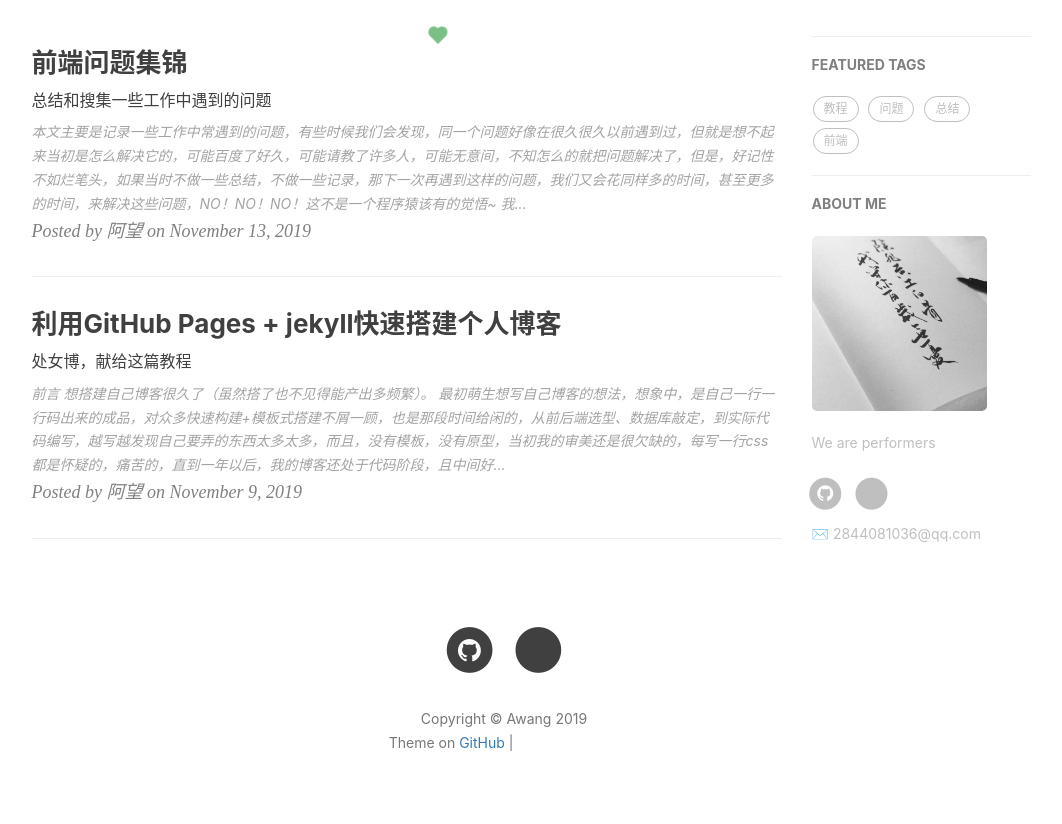
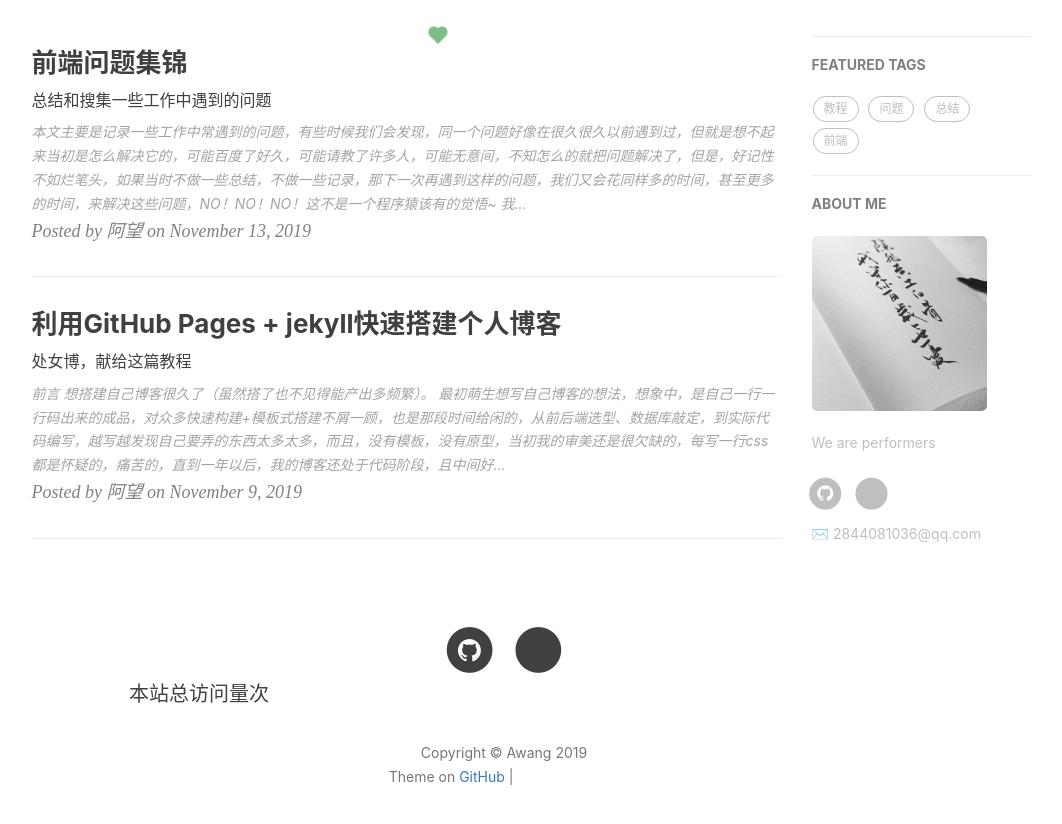
Before and after one commit to awang0608/awang0608.github.io, a Jekyll site: the page built from index.html, in a window 1280 px wide, cut to the strip 422-1303 px from the top of the page. Shown: the top 824 px of the strip, without its empty margins (136-1198 px from the left). Built offline with Jekyll 4.4.1, drawn with Linux system fonts in a browser that asks for light colours; nearby versions of some CDN libraries; the list of posts is cut into pages by our own code; comment, search, counter and statistics services are not loaded; a style sheet for code colours, icons or effects is not loaded; grey boxes are pictures that could not be loaded.

Commit message:
添加访问量显示

```diff
--- a/_includes/footer.html
+++ b/_includes/footer.html
@@ -98,6 +98,9 @@
                     </li>
                     {% endif %}
                 </ul>
+                <span id="busuanzi_container_site_pv">
+                    本站总访问量<span id="busuanzi_value_site_pv"></span>次
+                </span>
                 <p class="copyright text-muted">
                     Copyright &copy; {{ site.title }} {{ site.time | date: '%Y' }}
                     <br>
@@ -298,3 +301,4 @@
         stat: false
     }).init()
 </script>
+<script async src="//busuanzi.ibruce.info/busuanzi/2.3/busuanzi.pure.mini.js"></script>
```
